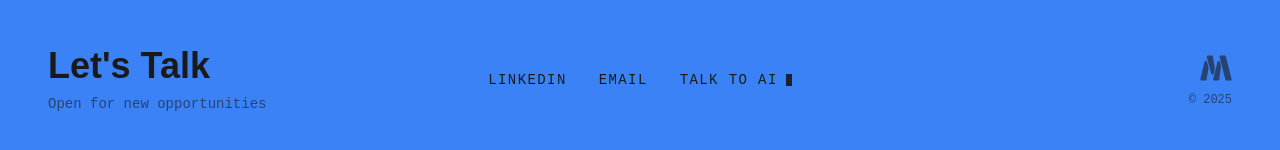
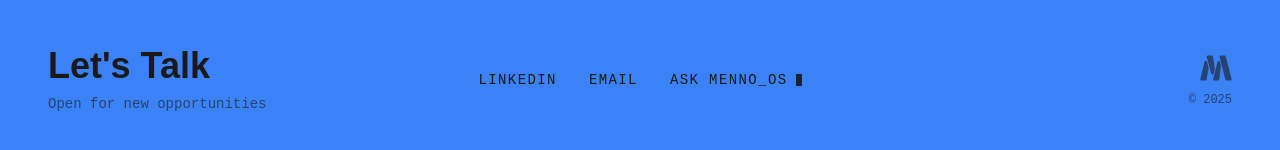
Before and after one commit to MennoPloch/portfolio, a Vue app: page /project/mycloudmen in a window 1280 px wide. Shown: the part 1714-1864 px from the top of the page. Built offline with nearby package versions, Linux system fonts and the light colour scheme; no server answers.

Commit message:
fix: remove duplicate switch case and update footer text

```diff
--- a/src/components/Footer.vue
+++ b/src/components/Footer.vue
@@ -48,7 +48,7 @@ onMounted(() => {
         <a href="mailto:plochaetm@gmail.com" class="font-mono text-sm uppercase tracking-widest hover:font-bold transition-all">Email</a>
 
         <router-link to="/chat" class="font-mono text-sm uppercase tracking-widest hover:font-bold transition-all flex items-center gap-2">
-          <span>Talk to AI</span>
+          <span>Ask Menno_OS</span>
           <span class="w-1.5 h-3 bg-current animate-pulse"></span>
         </router-link>
       </div>
--- a/src/views/ChatView.vue
+++ b/src/views/ChatView.vue
@@ -314,9 +314,6 @@ const handleCommand = (input: string): string | null => {
     case '/coffee':
     case '/brew':
       return `☕ Brewing... Actually, I prefer tea!`;
-
-    case '/matrix':
-      return `Wake up, Neo... 💊`;
 
     case '/vim':
       return `How do I exit?! Just kidding. Use \`/clear\` to start fresh.`;
```
